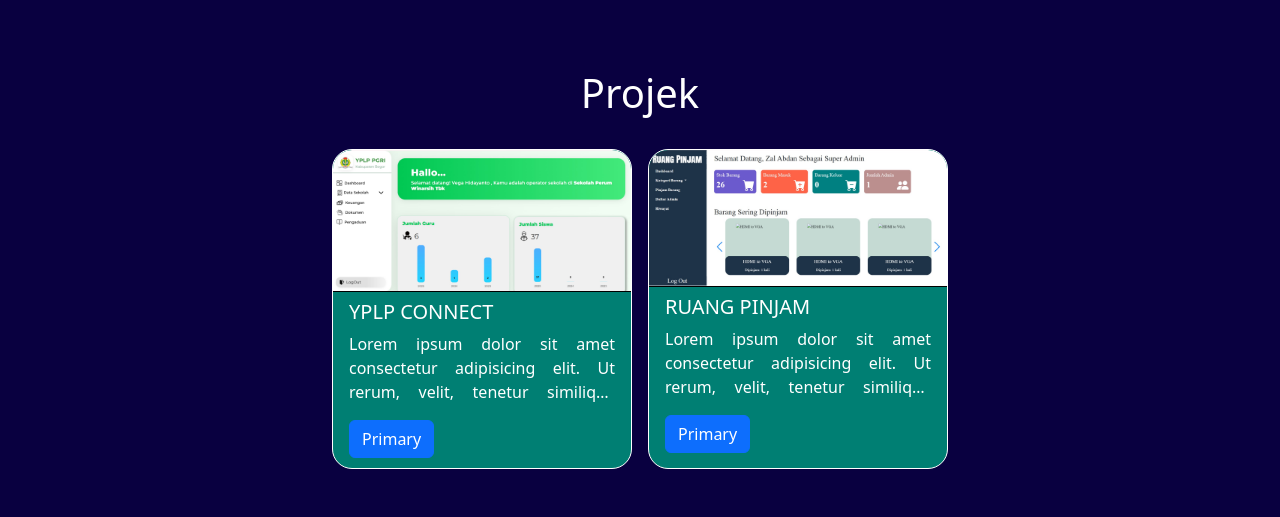
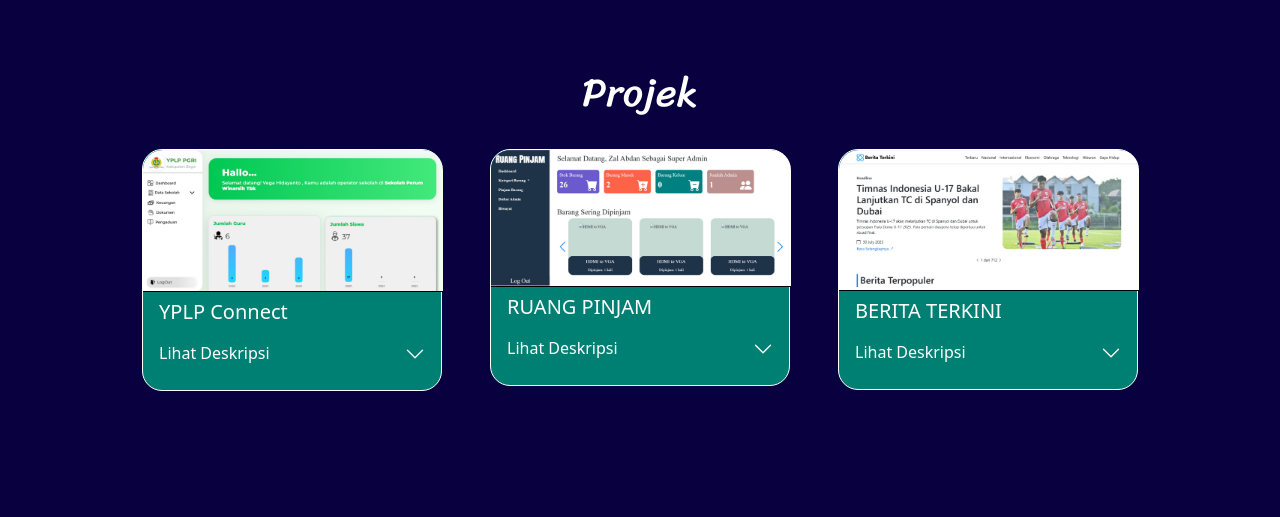
Before and after one commit to Zall29/Portofolio, a plain HTML site: page index.html in a window 1280 px wide. Shown: the part 995-1512 px from the top of the page. After the commit the page ends 1434 px from the top, so only its background shows below. Drawn offline with nearby package versions, Linux system fonts and the light colour scheme; a web font is replaced by a local one.

Commit message:
styling font

```diff
--- a/index.html
+++ b/index.html
@@ -2,7 +2,10 @@
 <head>
     <meta charset="UTF-8">
     <meta name="viewport" content="width=device-width, initial-scale=1.0">
-    <title>Document</title>
+    <title>Portofolio</title>
+    <link rel="preconnect" href="https://fonts.googleapis.com">
+    <link rel="preconnect" href="https://fonts.gstatic.com" crossorigin>
+    <link href="https://fonts.googleapis.com/css2?family=Montserrat:ital,wght@0,100..900;1,100..900&family=Sriracha&family=Trade+Winds&display=swap" rel="stylesheet">
     <link rel="stylesheet" href="style/index.css">
     <link href="https://cdn.jsdelivr.net/npm/bootstrap@5.3.7/dist/css/bootstrap.min.css" rel="stylesheet" integrity="sha384-LN+7fdVzj6u52u30Kp6M/trliBMCMKTyK833zpbD+pXdCLuTusPj697FH4R/5mcr" crossorigin="anonymous">
 </head>
@@ -13,7 +16,7 @@
       <span class="navbar-toggler-icon"></span>
     </button>
     <div class="collapse navbar-collapse" id="navbarNav">
-      <ul class="navbar-nav m-auto">
+      <ul class="navbar-nav m-auto d-flex gap-4">
         <li class="nav-item">
           <a class="nav-link " href="#profil">Profil</a>
         </li>
@@ -35,14 +38,14 @@
  <section class="profil p-4" id="profil">
     <div class="d-flex flex-column flex-md-row gap-5 align-items-center" id="profil-konten">
         <div class="" id="img-profil">
-            <img src="Image/ChatGPT Image 28 Mar 2025, 20.46.16.png" alt="">
+            <img src="Image/20230320_101212.jpg" alt="">
         </div>
         <div class="" id="detail-profil" >
             <h1>Hi, I'm Zal Abdan Hayun</h1>
             <p>I am a web developer with a passion for creating beautiful and functional websites.
             I have experience in HTML, CSS, and JavaScript, and I am always eager to learn new technologies.</p>
             <div class="download">
-              <a href="http://">Download</a>
+              <a href="CV/Zal Abdan Hayun CV.pdf">Download CV</a>
             </div>
         </div>
     </div>
@@ -108,32 +111,101 @@
 <!-- SKILL -->
 
 <!-- PROJEK -->
- <section class="projek pt-5 pb-5">
+<section class="projek pt-5 pb-5">
   <h1 class="text-center pb-4">Projek</h1>
-  <div class="d-flex justify-content-center gap-3" id="projek-konten">
-    <div class="list-projek" id="projek-1">
-      <div class="projek-item" id="projek-item">
+
+  <div class="d-flex justify-content-center align-items-start gap-5" id="projek-konten">
+    <!-- Projek 1 -->
+    <div class="list-projek">
+      <div class="projek-item">
         <img src="Image/Projek/YPLP.jpeg" alt="" width="300px">
       </div>
-      <div class="detail-projek pt-2 p-3 mb-2">
-        <h5>YPLP CONNECT</h5>
-        <p>Lorem ipsum dolor sit amet consectetur adipisicing elit. Ut rerum, velit, tenetur similique aliquam deleniti commodi iusto veniam impedit maiores soluta obcaecati corrupti reprehenderit dicta, sunt unde. Voluptas, cumque ab!</p>
-        <button type="button" class="btn btn-primary">Primary</button>
+      <div class="detail-projek pt-2 p-3 ">
+        <h5>YPLP Connect</h5>
+
+        <div class="accordion accordion-flush" id="accordionYPLP">
+          <div class="accordion-item">
+            <h2 class="accordion-header" id="headingYPLP">
+              <button class="accordion-button collapsed" type="button"
+                data-bs-toggle="collapse" data-bs-target="#collapseYPLP"
+                aria-expanded="false" aria-controls="collapseYPLP">
+                Lihat Deskripsi
+              </button>
+            </h2>
+            <div id="collapseYPLP" class="accordion-collapse collapse"
+              aria-labelledby="headingYPLP">
+              <div class="accordion-body">
+                YPLP Connect adalah sistem berbasis website yang dirancang untuk membantu proses administrasi antara yayasan dan sekolah.
+                Fitur utamanya mencakup manajemen keuangan, pengelolaan data siswa dan guru, serta pelaporan dan komunikasi yang terintegrasi
+                antara pihak yayasan dan sekolah-sekolah yang berada di bawah naungannya.
+              </div>
+            </div>
+          </div>
+        </div>
       </div>
     </div>
 
-    <div class="list-projek" id="projek-2">
-      <div class="projek-item" id="projek-item">
+    <!-- Projek 2 -->
+    <div class="list-projek">
+      <div class="projek-item">
         <img src="Image/Projek/Ruang Pinjam.jpeg" alt="" width="300px">
       </div>
-      <div class="detail-projek pt-2 p-3 mb-2">
+      <div class="detail-projek pt-2 p-3 ">
         <h5>RUANG PINJAM</h5>
-        <p>Lorem ipsum dolor sit amet consectetur adipisicing elit. Ut rerum, velit, tenetur similique aliquam deleniti commodi iusto veniam impedit maiores soluta obcaecati corrupti reprehenderit dicta, sunt unde. Voluptas, cumque ab!</p>
-        <button type="button" class="btn btn-primary">Primary</button>
+
+        <div class="accordion accordion-flush" id="accordionRuangPinjam">
+          <div class="accordion-item">
+            <h2 class="accordion-header" id="headingRuangPinjam">
+              <button class="accordion-button collapsed" type="button"
+                data-bs-toggle="collapse" data-bs-target="#collapseRuangPinjam"
+                aria-expanded="false" aria-controls="collapseRuangPinjam">
+                Lihat Deskripsi
+              </button>
+            </h2>
+            <div id="collapseRuangPinjam" class="accordion-collapse collapse"
+              aria-labelledby="headingRuangPinjam">
+              <div class="accordion-body">
+                Ruang Pinjam adalah sistem berbasis website yang digunakan untuk mengelola peminjaman barang secara digital.
+                Sistem ini dirancang sederhana agar dapat diterapkan di lingkungan sekolah, kampus, atau perkantoran.
+                Pengguna dapat melakukan permintaan pinjam, melacak status peminjaman, serta mencatat pengembalian barang dengan mudah dan efisien.
+              </div>
+            </div>
+          </div>
+        </div>
       </div>
     </div>
+
+    <!-- Projek 3 -->
+    <div class="list-projek">
+      <div class="projek-item">
+        <img src="Image/Projek/berita.jpeg" alt="" width="300px">
+      </div>
+      <div class="detail-projek pt-2 p-3 ">
+        <h5>BERITA TERKINI</h5>
+
+        <div class="accordion accordion-flush" id="accordionBerita">
+          <div class="accordion-item">
+            <h2 class="accordion-header" id="headingBerita">
+              <button class="accordion-button collapsed" type="button"
+                data-bs-toggle="collapse" data-bs-target="#collapseBerita"
+                aria-expanded="false" aria-controls="collapseBerita">
+                Lihat Deskripsi
+              </button>
+            </h2>
+            <div id="collapseBerita" class="accordion-collapse collapse"
+              aria-labelledby="headingBerita2">
+              <div class="accordion-body">
+                Website berita Indonesia yang menampilkan headline, populer, dan rekomendasi.
+                Menggunakan API Berita Indonesia dan Laravel Blade.
+              </div>
+            </div>
+          </div>
+        </div>
+      </div>
+    </div>
+
   </div>
- </section>
+</section>
 <!-- PROJEK -->
 <script src="https://cdn.jsdelivr.net/npm/@popperjs/core@2.11.8/dist/umd/popper.min.js" integrity="sha384-I7E8VVD/ismYTF4hNIPjVp/Zjvgyol6VFvRkX/vR+Vc4jQkC+hVqc2pM8ODewa9r" crossorigin="anonymous"></script>
 <script src="https://cdn.jsdelivr.net/npm/bootstrap@5.3.7/dist/js/bootstrap.min.js" integrity="sha384-7qAoOXltbVP82dhxHAUje59V5r2YsVfBafyUDxEdApLPmcdhBPg1DKg1ERo0BZlK" crossorigin="anonymous"></script>
--- a/style/index.css
+++ b/style/index.css
@@ -1,3 +1,9 @@
+@import url('https://fonts.googleapis.com/css2?family=Montserrat:ital,wght@0,100..900;1,100..900&family=Sriracha&family=Trade+Winds&display=swap');
+@import url('https://fonts.googleapis.com/css2?family=Righteous&family=Sriracha&display=swap');
+@import url('https://fonts.googleapis.com/css2?family=Merienda:wght@300..900&family=Righteous&family=Sriracha&display=swap');
+@import url('https://fonts.googleapis.com/css2?family=Bree+Serif&family=Merienda:wght@300..900&family=Righteous&family=Sriracha&display=swap');
+
+
 body{
     background-color: #090040 !important;
     color: white !important;
@@ -10,6 +16,7 @@ body{
 
 .nav-item .nav-link{
     color:white;
+    font-family: Bree Serif;
 }
 
 .nav-item .nav-link:hover{
@@ -17,6 +24,11 @@ body{
 }
 
 /* CSS PROFIL */
+/* .profil{
+  height: 70vh;
+  margin-top: 15vh;
+} */
+
 #img-profil img{
     object-fit: cover;
     width: 300px;
@@ -24,8 +36,13 @@ body{
     border-radius: 50%;
 }
 
+#detail-profil h1{
+  font-family: Righteous;
+}
+
 #detail-profil p{
     text-align: justify;
+    font-family: merienda;
 }
 
 .download{
@@ -42,16 +59,27 @@ body{
 .download a{
     text-decoration: none;
     color: black;
+    font-family: merienda;
+    font-size: 15px;
 }
 /* CSS PROFIL */
 
 /* ABOUT */
 #about-konten p{
     text-align: justify;
+    font-family: merienda;
+}
+
+#about-konten h1{
+  font-family: Sriracha;
 }
 /* ABOUT */
 
 /* CSS SKILL */
+.skill-konten h1{
+  font-family: Sriracha;
+}
+
 /* Parent harus relative agar absolute anak bisa ditempatkan */
 .col.position-relative {
   position: relative;
@@ -126,18 +154,20 @@ body{
 /* CSS SKILL */
 
 /* CSS PROJEK */
+.projek h1{
+  font-family: Sriracha;
+}
+
+#projek-konten {
+  width: 100%;
+  flex-wrap: wrap;
+}
+
 .list-projek {
     width: 300px;
     background-color:#007F73;
     border-radius: 20px;
     border: white solid 1px;
-    overflow: hidden;
-    height: 320px;
-}
-
-.projek-item {
-    display: flex;
-    justify-content: center;
 }
 
 .projek-item img {
@@ -147,13 +177,30 @@ body{
     display: block;
 }
 
-.detail-projek p{
-  display: -webkit-box;
-  -webkit-line-clamp: 3; /* ubah ke 2 jika mau maksimal 2 baris */
-  -webkit-box-orient: vertical;
-  overflow: hidden;
-  text-overflow: ellipsis;
+.accordion{
+  margin-top: 20px;
+  margin-bottom: 0%;
+}
+
+/* Ubah warna background tombol accordion (saat tertutup) */
+.accordion-button {
+  background-color: #007F73 !important; /* warna bebas */
+  color: white !important;
+  padding: 0% !important;
+  padding-bottom: 10px !important;
+  border: none;
+}
+
+/* Ubah warna background isi deskripsi */
+.accordion-body {
+  background-color: #007F73;
+  color: white;
   text-align: justify;
+  padding: 0% !important;
+}
+
+.accordion-button::after {
+  filter: brightness(0) invert(1);
 }
 
 
```
Also changed, not shown: Image/20230320_101212.jpg (added), Image/Projek/berita.jpeg (added), 1 other file.
